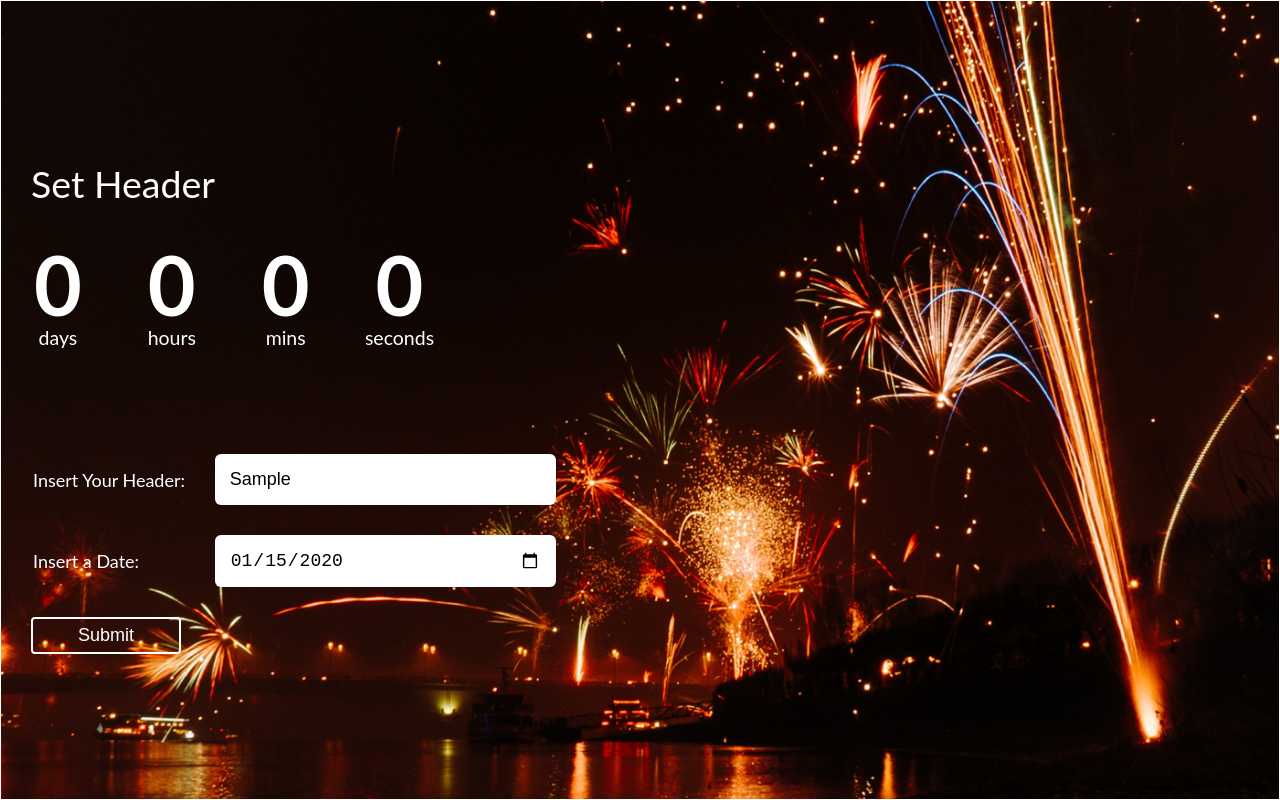
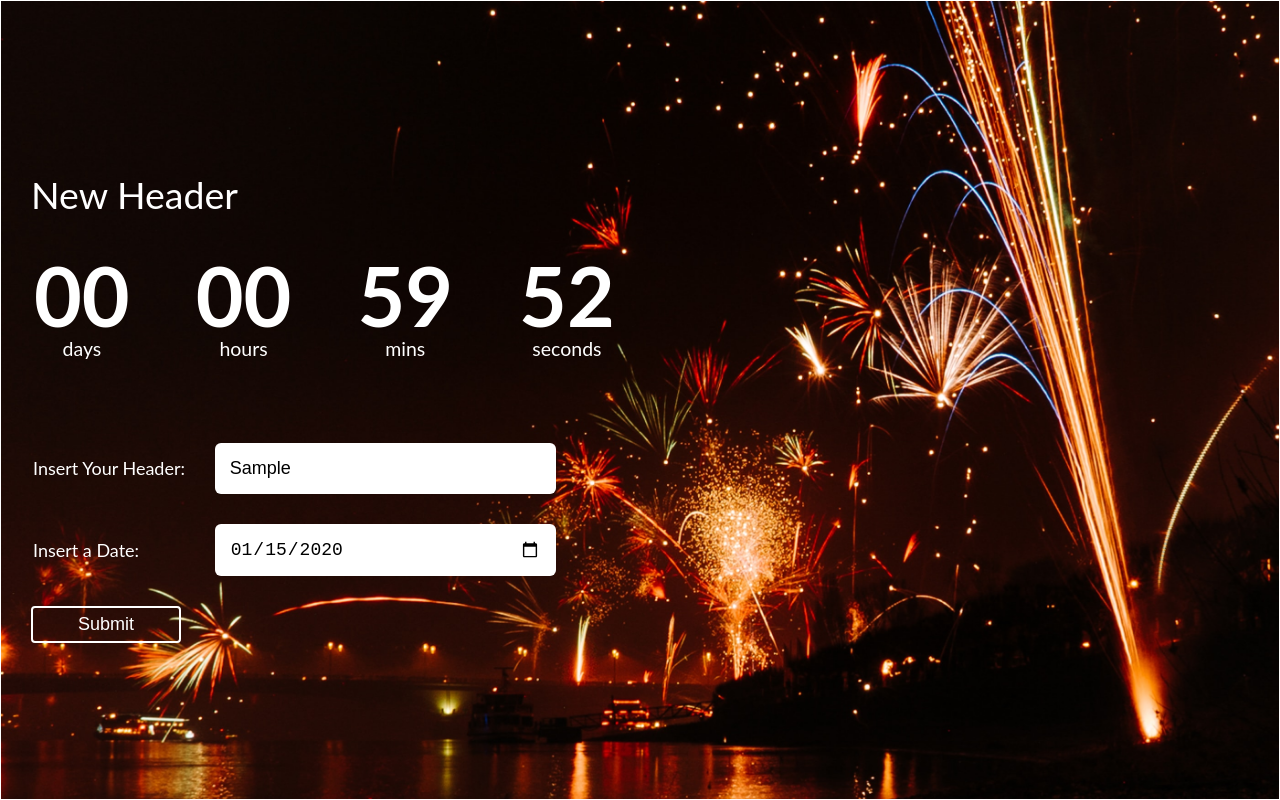
Before and after one commit to vickon16/countdown_timer, a plain HTML site: page index.html in a window 1280 px wide. Both pictures are taken after typing "Sample", "2020-01-15" into the empty fields and a click on the button "Submit". Drawn offline with Linux system fonts and the light colour scheme.

Commit message:
added functionality to the new year project

```diff
--- a/index.html
+++ b/index.html
@@ -12,29 +12,31 @@
 <body>
 
 	<div class="container">
-		<h1 id="heading-content">VICTOR'S BIRTHDAY.</h1>
+		<h1 id="heading-content">New Header</h1>
 
 	<div class="countdown-container">
 		<div class="days-c">
-			<p class="big-text" id="days">0</p>
+			<p class="big-text" id="days">00</p>
 			<span>days</span>
 		</div>
 
 		<div class="hours-c">
-			<p class="big-text" id="hours">0</p>
+			<p class="big-text" id="hours">00</p>
 			<span>hours</span>
 		</div>
 
 		<div class="mins-c">
-			<p class="big-text" id="mins">0</p>
+			<p class="big-text" id="mins">00</p>
 			<span>mins</span>
 		</div>
 
 		<div class="seconds-c">
-			<p class="big-text" id="seconds">0</p>
+			<p class="big-text" id="seconds">00</p>
 			<span>seconds</span>
 		</div>
 	</div>
+
+  <h3 class="elapsed">Your time has elapsed</h3>
 
   <form>
     <div class="heading">
--- a/script.js
+++ b/script.js
@@ -1,38 +1,47 @@
 
 const heading = document.getElementById("heading");
 const dateInsert = document.getElementById("date-insert");
+const paragraphs = document.querySelectorAll(".countdown-container p");
+const elapsed = document.querySelector(".elapsed");
+
+let timer, userDate, LSdate;
+
+
+window.addEventListener("DOMContentLoaded", () => {
+  LSdate = getCalender();
+  document.getElementById("heading-content").innerHTML = LSdate.header;
+  userDate = LSdate.date;
+  const timer = setInterval(countDown, 1000);
+  countDown()
+})
 
 function saveCalender(items) {
   localStorage.setItem("calender", JSON.stringify(items))
 }
+const tempDate = new Date();
+const tempYear = tempDate.getFullYear();
+const tempMonth = tempDate.getMonth();
+const tempDay = tempDate.getDate();
+const tempHour = tempDate.getHours()
+const tempMinute = tempDate.getMinutes()
+const tempSeconds = tempDate.getSeconds()
 
 function getCalender() {
-  return localStorage.getItem("calender") ? JSON.parse(localStorage.getItem("calender")) : {header: "Set Header", date: ""};
+  return localStorage.getItem("calender") ? JSON.parse(localStorage.getItem("calender")) : {header: "New Header", date: new Date(tempYear, tempMonth, tempDay, tempHour + 1, tempMinute, tempSeconds)}
 };
-
-const timer = setInterval(countDown, 1000);
-let userDate = "";
-
-const LSdate = getCalender();
-document.getElementById("heading-content").innerHTML = LSdate.header;
-userDate = LSdate.date;
-
 
 // setTimeout(() => {
   //   alert("Set your countdown to any date of your choice. \nInput your header and the required date. \nDone!!!. \n\nCreated by VicKon")
   // }, 2000);
 
+function Submit() {
+  const currentDate = new Date().getTime();
+  const futureDate = new Date(dateInsert.value).getTime();
 
-
-function Submit() {
-  const currentDate = new Date();
-  const oldDate = new Date(dateInsert.value);
-
-  try {
   if (heading.value !== "" && dateInsert.value !== "") {
     let items = {header: heading.value, date: dateInsert.value};
 
-      if(oldDate - currentDate < 0) {
+    if(futureDate - currentDate < 0) {
       alert("Choose a date beyound today's date");
       document.getElementById("heading-content").innerHTML = LSdate.header;
       userDate = LSdate.date;
@@ -44,59 +53,38 @@ function Submit() {
       heading.value = "";
       dateInsert.value = "";
     }
-
   } else {
     alert("please fill in the field");
     return;
   }
-  } catch(e) {
-    clearInterval(timer)
-    alert(e);
-  }
-
-
-
-
 }
 
 function countDown() {
-  if (userDate !== "") {
-    const newYearDate = new Date(userDate);
-    const currentDate = new Date();
+  const futureTime = new Date(userDate).getTime();
+  const currentDate = new Date().getTime();
+  const ts = (futureTime - currentDate);
 
-    const totalSeconds = (newYearDate - currentDate) / 1000; //converting to milli totalSeconds
+  if (ts > 0) {
+    const oneday = 24 * 60 * 60 * 1000;
+    const onehour = 60 * 60 * 1000;
+    const onemin = 60 * 1000;
 
-    let days = Math.floor(totalSeconds / 3600 / 24);
+    let days = Math.floor(ts / oneday);
+    let hours = Math.floor((ts % oneday) / onehour)
+    let minutes = Math.floor((ts % onehour) / onemin)
+    let seconds = Math.floor((ts % onemin) / 1000)
 
-    let hours = Math.floor(totalSeconds / 3600) % 24;
+    const values = [days, hours, minutes, seconds]
 
-    let mins = Math.floor(totalSeconds / 60) % 60;
-
-    let seconds = Math.floor(totalSeconds) % 60;
-
-    days = formatTime(days)
-    hours = formatTime(hours);
-    mins = formatTime(mins);
-    seconds = formatTime(seconds);
-
-    display(days, hours, mins, seconds)
-
-    if(newYearDate - currentDate < 0) {
+    paragraphs.forEach((para, index) => {
+      para.innerHTML = formatTime(values[index]);
+    })
+  } else {
     clearInterval(timer);
-    }
+    elapsed.classList.add("show");
   }
 }
 
-
-function display(days, hours, mins, seconds) {
-  document.getElementById("days").innerHTML = days;
-  document.getElementById("hours").innerHTML = hours;
-  document.getElementById("mins").innerHTML = mins;
-  document.getElementById("seconds").innerHTML = seconds;
+function formatTime(time) {
+  return (time < 10) ?  `0${time}` : time;
 }
-
-function formatTime(time) {
-  return (time < 10 && time > 0) ?  `0${time}` : time;
-}
-
-// localStorage.removeItem("calender")
--- a/style.css
+++ b/style.css
@@ -37,7 +37,7 @@ h1 {
 .countdown-container {
 	display: flex;
   width: 100%;
-	margin: 1.5rem 0 5rem;
+	margin: 1.5rem 0 3.5rem;
   text-align: center;
 }
 
@@ -51,6 +51,18 @@ h1 {
 .countdown-container span {
   font-size: 1.3rem;
   font-weight: 400;
+}
+
+.elapsed {
+  margin: 0rem 2.2rem 1rem;
+  background-color: red;
+  padding: .5rem 1.5rem;
+  border-radius: 6px;
+  font-size: 1.5rem;
+  display: none;
+}
+.elapsed.show {
+  display: block;
 }
 
  form {
@@ -115,7 +127,10 @@ button:hover {
   .big-text {
     font-size: 3.5rem;
   }
-
+  .elapsed {
+    text-align: center;
+    margin: .5rem auto 2rem;
+  }
   .heading, .date-form {
     flex-direction: column;
   }
```
Lines whose indentation alone changed are shown as unchanged.
